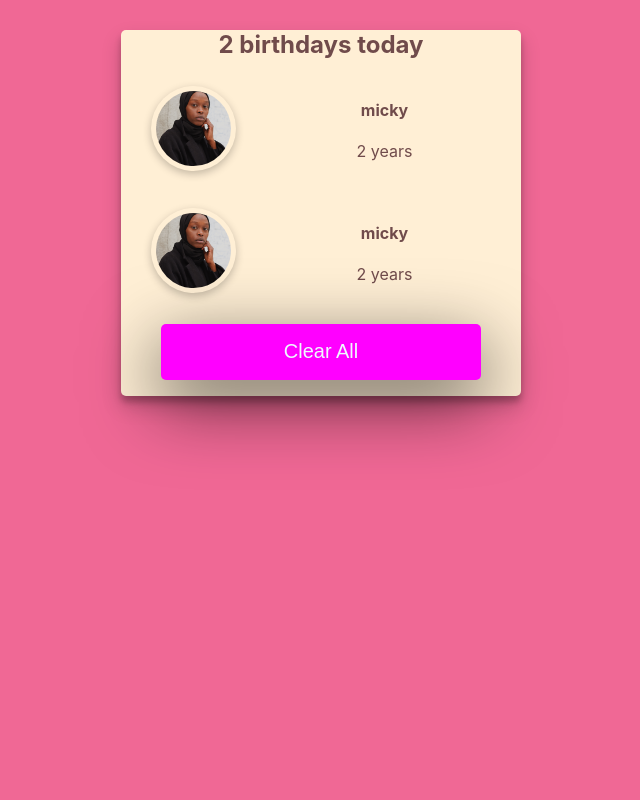
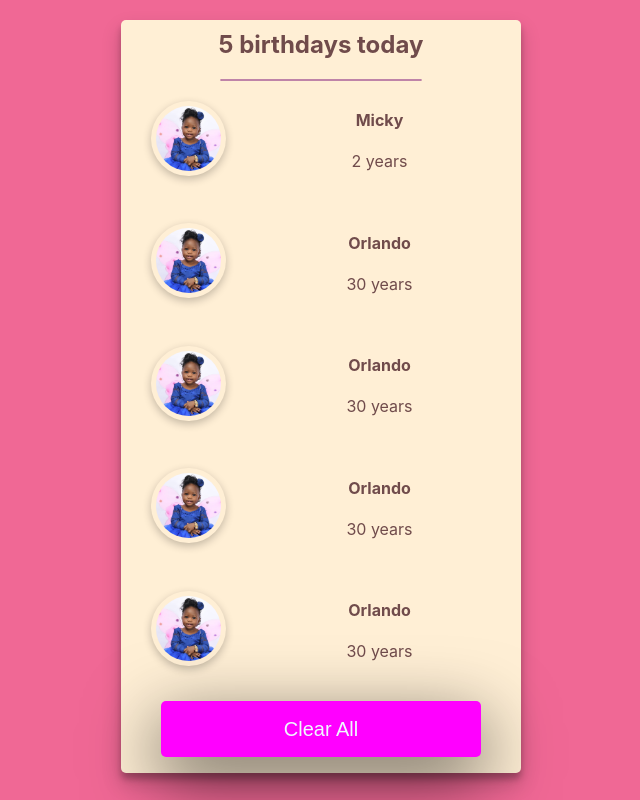
Before and after one commit to shawlycode/birthday-reminder, a React (Create React App) app: page / in a window 1280 px wide. Shown: the whole page, without its empty margins (319-959 px from the left). Built offline with nearby package versions, Linux system fonts and the light colour scheme.

Commit message:
updated components

```diff
--- a/src/App.css
+++ b/src/App.css
@@ -18,7 +18,7 @@ body{
   margin-bottom: 2rem;
 }
 .container h2{
-  margin-top: 30px;
+  padding-top: 10px;
 }
 button{
   background-color: fuchsia;
@@ -43,8 +43,8 @@ button:hover{
 img{
   margin-left: 30px;
   padding: 5px;
- width: 75px;
- height: 75px;
+ width: 65px;
+ height: 65px;
  object-fit: cover;
  border-radius: 50%;
 box-shadow: rgba(0, 0, 0, 0.24) 0px 3px 8px;
@@ -63,3 +63,8 @@ h4,p{
 .person.h4{
   margin-bottom: 0.3rem;
 }
+hr{
+width: 50%;
+border: solid 1px rgba(114, 2, 114, 0.452);
+border-radius: 10px;
+}
--- a/src/App.js
+++ b/src/App.js
@@ -9,6 +9,7 @@ function App() {
    <main>
      <section className="container">
        <h2>{people.length } birthdays today</h2>
+       <hr/>
        <List people={people}/>
        <button onClick={()=>setPeople([])}>
          Clear All
--- a/src/Data.jsx
+++ b/src/Data.jsx
@@ -1,14 +1,32 @@
 export default [
     {
         Id: 234,
-        name:"micky",
+        name:"Micky",
         age: 2,
-        image:'face.jpg'
+        Image:'img-1jpeg'
     },
     {
         Id: 234,
-        name:"micky",
-        age: 2,
-        image:'gift.jpg'
+        name:"Orlando",
+        age: 30,
+        Image:'gift.jpg'
+    },
+    {
+        Id: 234,
+        name:"Orlando",
+        age: 30,
+        Image:'gift.jpg'
+    },
+    {
+        Id: 234,
+        name:"Orlando",
+        age: 30,
+        Image:'gift.jpg'
+    },
+    {
+        Id: 234,
+        name:"Orlando",
+        age: 30,
+        Image:'gift.jpg'
     },
 ];
```
Also changed, not shown: src/List.jsx (+6 -7 lines).
